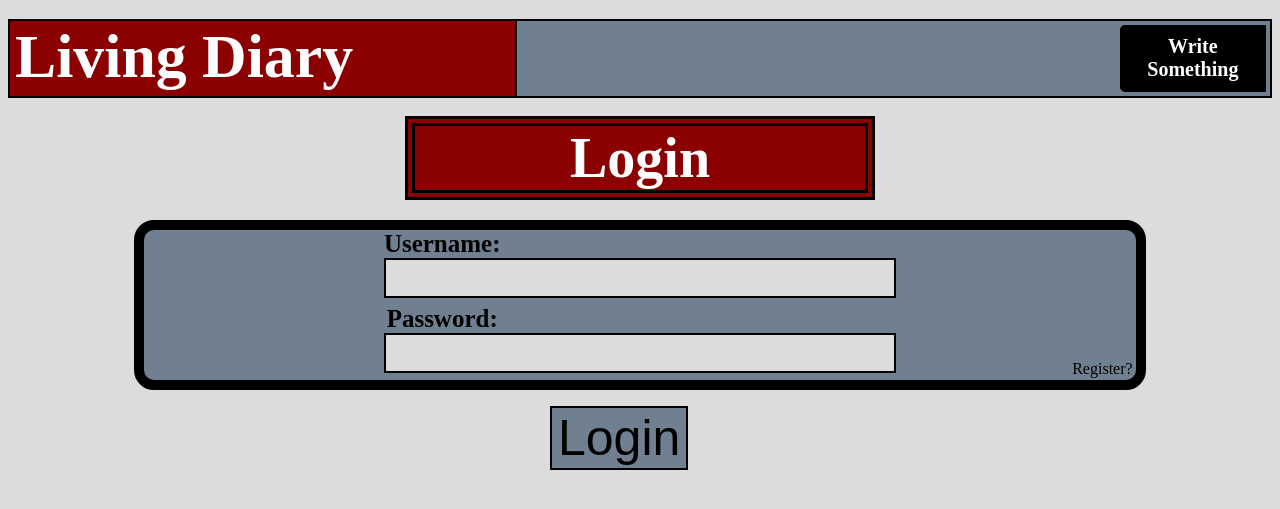
After one commit to toddythebody/blogz, a Flask app: page /login in a window 1280 px wide. The commit adds this page. Shown: the top 509 px of the page. Run offline with Flask 2, Linux system fonts and the light colour scheme.

Commit message:
added and styled login and register

```diff
--- a/main.py
+++ b/main.py
@@ -21,6 +21,14 @@ class Entry(db.Model):
 def index():
     blogPosts = Entry.query.all()
     return render_template('index.html', title="Living Diary", posts=blogPosts)
+
+@app.route('/login')
+def login():
+    return render_template('login.html')
+
+@app.route('/register')
+def register():
+    return render_template('register.html')
 
 @app.route('/entry')
 def entry():
--- a/static/main.css
+++ b/static/main.css
@@ -147,6 +147,16 @@ label[for="title"] {
     left: calc(-25% + 30px);
 }
 
+label[for="username"], label[for="password"] {
+  position: relative;
+  left: calc(-25% + 50px);
+}
+
+label[for="verify"] {
+  position: relative;
+  left: calc(-25% + 85px);
+}
+
 #errName {
   color: darkred;
   font-style: italic;
@@ -169,9 +179,9 @@ label[for="title"] {
   top: 50px;
 }
 
-input[type="text"] {
+input[type="text"], input[type="password"] {
     display: block;
-    margin: auto;
+    margin: auto auto 7px auto;
     width: 50%;
     height: auto;
     font-size: 30px;
@@ -182,7 +192,7 @@ input[type="text"] {
     padding-left: 10px;
 }
 
-input[type="text"]:focus {
+input[type="text"]:focus, input[type="password"]:focus {
     background-color: white;
 }
 
@@ -224,3 +234,12 @@ textarea {
 textarea:focus {
     background-color: white;
 }
+
+.registerLink {
+  text-decoration: none;
+  color: black;
+  position: relative;
+  float: right;
+  bottom: 20px;
+  right: 3px;
+}
--- /dev/null
+++ b/templates/login.html
@@ -0,0 +1,12 @@
+{% extends 'base.html' %}
+{% block content %}
+<h1>Login</h1>
+<form action="/login" method="POST">
+  <label for="username">Username:</label>
+    <input id="username" name="username" type="text">
+  <label for="password">Password:</label>
+    <input id="password" name="password" type="password">
+  <input type="submit" value="Login">
+  <a href="/register" class="registerLink">Register?</a>
+</form>
+{% endblock %}
```
Also changed, not shown: templates/register.html (added, +13 -0 lines).
